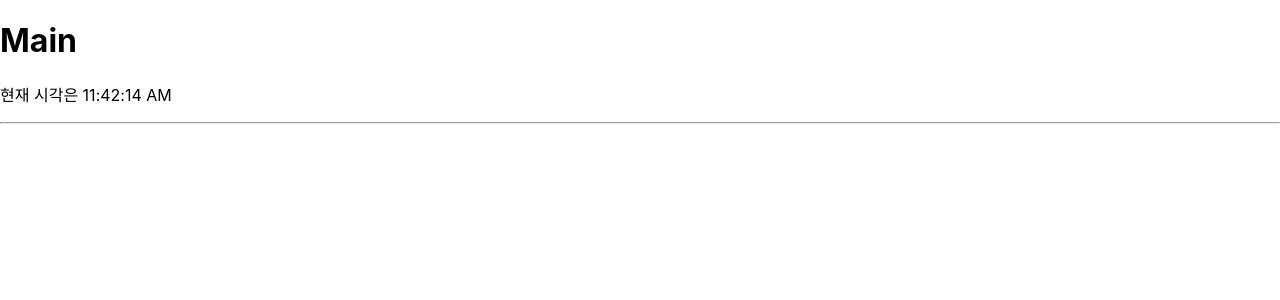
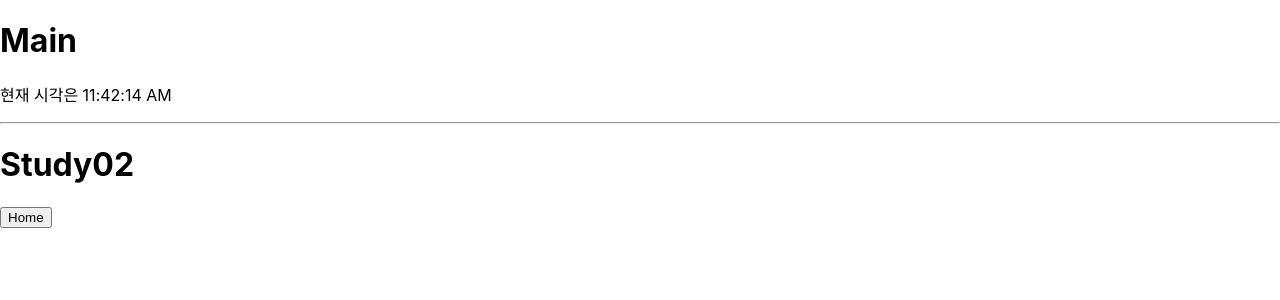
Before and after one commit to dx83/react_study_js, a React (Create React App) app: page /study02 in a window 1280 px wide. Shown: the top 300 px of the page. Built offline with nearby package versions, Linux system fonts and the light colour scheme.

Commit message:
study 260427

```diff
--- a/src/App.js
+++ b/src/App.js
@@ -4,6 +4,7 @@ import { Navigate, Route, Routes } from 'react-router-dom';
 import Home from './components/Home';
 import Study00 from './components/Study00';
 import Study01 from './components/Study01';
+import Study02 from './components/Study02';
 
 
 const App = () => {
@@ -17,6 +18,7 @@ const App = () => {
         <Route path="/home" element={<Home />} />
         <Route path="/study00" element={<Study00 />} />
         <Route path="/study01" element={<Study01 />} />
+        <Route path="/study02" element={<Study02 />} />
 
       </Routes>
 
--- a/src/components/Home.js
+++ b/src/components/Home.js
@@ -11,12 +11,16 @@ const Home = () => {
     const toStudy01 = () => {
         navigate("/study01");
     }
+    const toStudy02 = () => {
+        navigate("/study02");
+    }
 
     return (
         <div>
             <h1>HOME</h1>
             <button style={{ marginLeft: '20px' }} onClick={toStudy00}>Study00</button>
             <button style={{ marginLeft: '20px' }} onClick={toStudy01}>Study01</button>
+            <button style={{ marginLeft: '20px' }} onClick={toStudy02}>Study02</button>
         </div>
     );
 };
--- /dev/null
+++ b/src/components/Study02.js
@@ -0,0 +1,42 @@
+import React, { useEffect } from 'react';
+import { useNavigate } from 'react-router-dom';
+
+const Study02 = () => {
+    const navigate = useNavigate();
+    const toHome = () => {
+        navigate("/");
+    };
+
+    const addNumber = (a, b) => {
+        let sum = a + b;
+        alert(sum);
+    };
+
+    const addNumber1 = () => {
+        let num1 = 2;
+        let num2 = 3;
+        let sum = num1 + num2;
+        alert(`결괏값: ${sum}`);
+    }
+
+    useEffect(() => {
+        //addNumber(10, 5);
+
+        //let num1 = 2;
+        //let num2 = 3;
+        //let sum = num1 + num2;
+        //alert(`결괏값: ${sum}`);
+
+        addNumber1();
+    }, []);
+
+    return (
+        <div>
+            <h1>Study02</h1>
+            <button onClick={toHome}>Home</button>
+            <br />
+        </div>
+    );
+};
+
+export default Study02;
```
